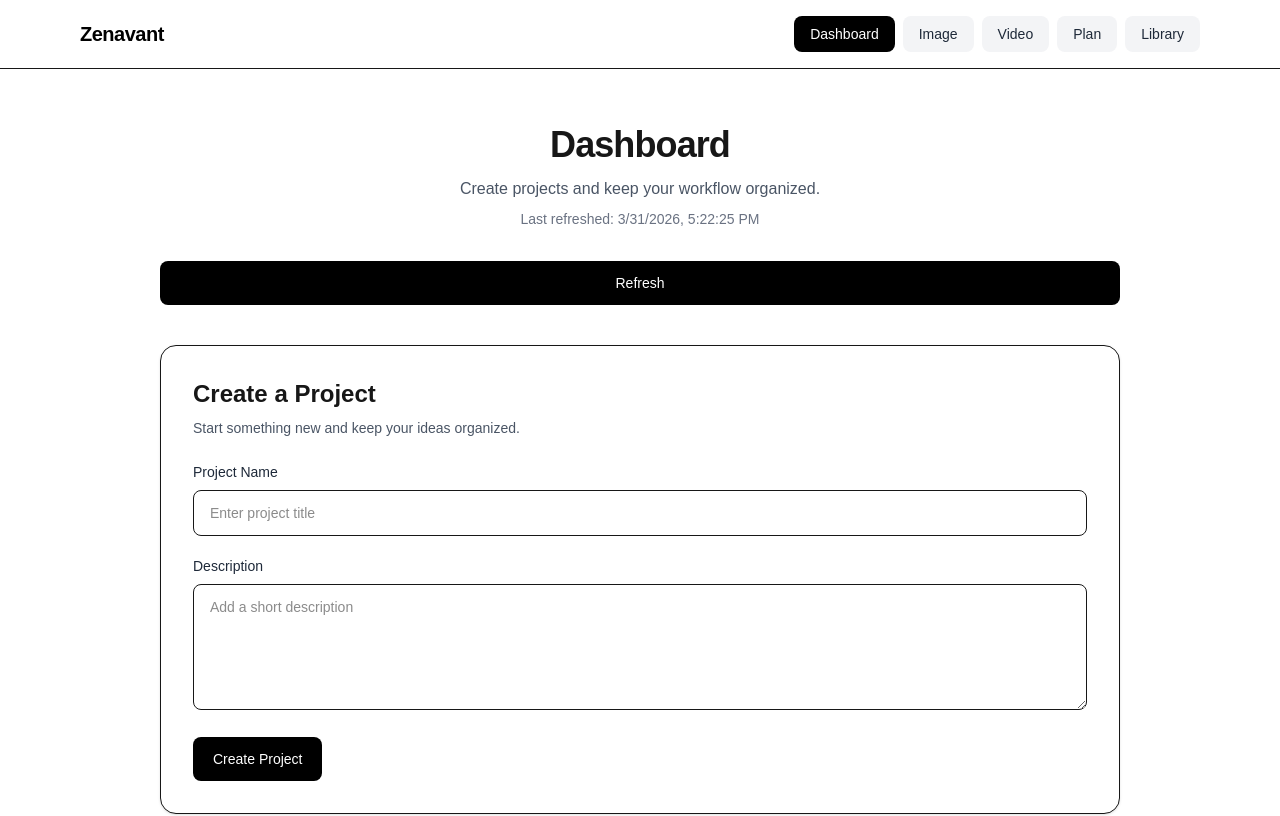
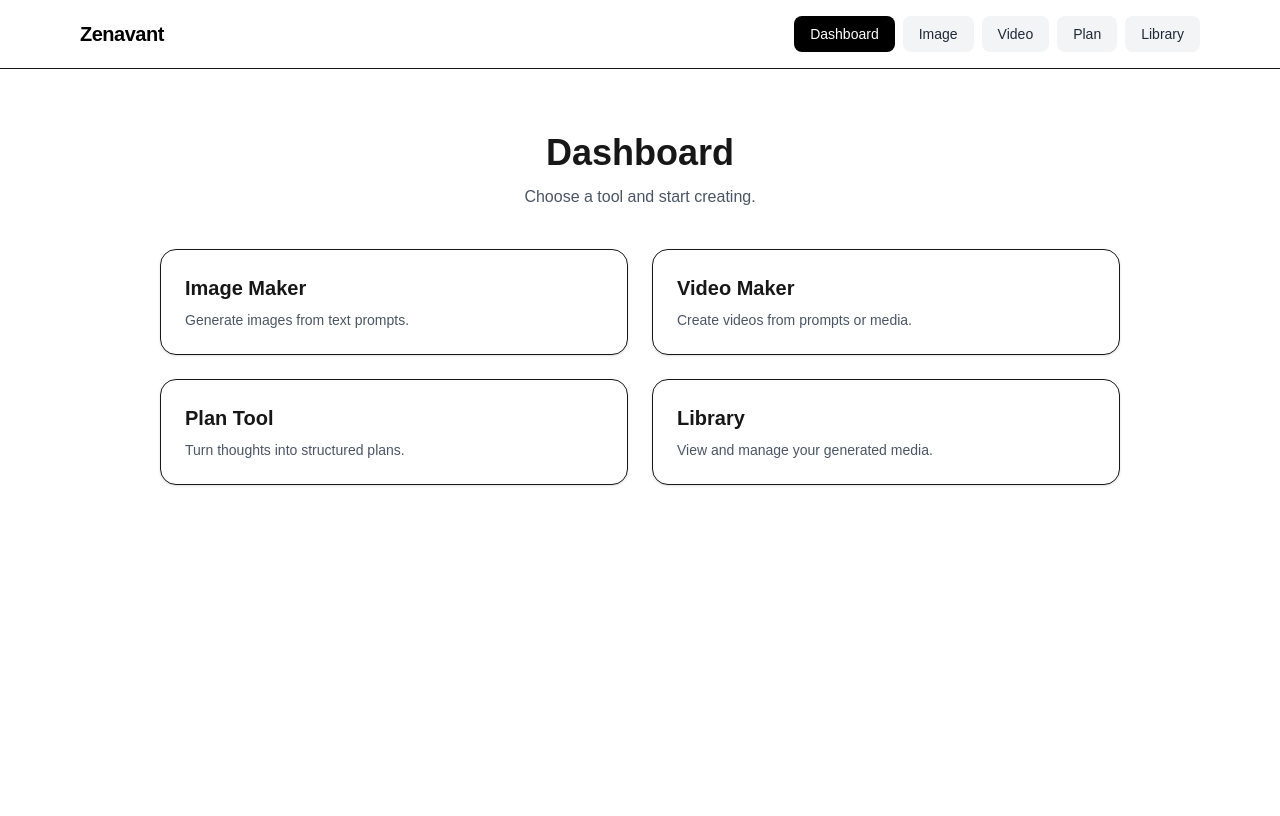
Before and after one commit to tamalock57/zenavant, a Next.js app: page /dashboard in a window 1280 px wide. Shown: the top 816 px of the page. Built offline with nearby package versions, Linux system fonts and the light colour scheme; no server answers; the database is empty.

Commit message:
Convert dashboard into tool hub

```diff
--- a/app/dashboard/page.tsx
+++ b/app/dashboard/page.tsx
@@ -1,199 +1,51 @@
 "use client";
 
-import { useEffect, useState } from "react";
-import { supabase } from "@/lib/supabaseClient";
+import Link from "next/link";
 
-type Project = {
-  id: string;
-  name: string | null;
-  description: string | null;
-  created_at: string | null;
-  status?: string | null;
-};
-
-function formatDate(value?: string | null) {
-  if (!value) return "Unknown date";
-  const date = new Date(value);
-  if (Number.isNaN(date.getTime())) return "Unknown date";
-  return date.toLocaleString();
-}
+const tools = [
+  {
+    title: "Image Maker",
+    description: "Generate images from text prompts.",
+    href: "/tools/image-maker",
+  },
+  {
+    title: "Video Maker",
+    description: "Create videos from prompts or media.",
+    href: "/tools/video-maker",
+  },
+  {
+    title: "Plan Tool",
+    description: "Turn thoughts into structured plans.",
+    href: "/tools/turn-thought-into-plan",
+  },
+  {
+    title: "Library",
+    description: "View and manage your generated media.",
+    href: "/tools/library",
+  },
+];
 
 export default function DashboardPage() {
-  const [projects, setProjects] = useState<Project[]>([]);
-  const [name, setName] = useState("");
-  const [description, setDescription] = useState("");
-  const [loading, setLoading] = useState(true);
-  const [refreshing, setRefreshing] = useState(false);
-  const [creating, setCreating] = useState(false);
-  const [error, setError] = useState<string | null>(null);
-  const [lastRefreshed, setLastRefreshed] = useState<string>("");
-
-  async function loadProjects(showLoading = true) {
-    try {
-      if (showLoading) setLoading(true);
-      setError(null);
-
-      const { data, error } = await supabase
-        .from("projects")
-        .select("id, name, description, created_at, status")
-        .order("created_at", { ascending: false });
-
-      if (error) throw error;
-
-      setProjects(data ?? []);
-      setLastRefreshed(new Date().toLocaleString());
-    } catch (err) {
-      console.error("Dashboard load failed:", err);
-      setError("Could not load projects.");
-    } finally {
-      setLoading(false);
-      setRefreshing(false);
-    }
-  }
-
-  async function handleRefresh() {
-    setRefreshing(true);
-    await loadProjects(false);
-  }
-
-  async function handleCreateProject(e: React.FormEvent) {
-    e.preventDefault();
-
-    if (!name.trim()) {
-      alert("Please enter a project name.");
-      return;
-    }
-
-    try {
-      setCreating(true);
-
-      const { data, error } = await supabase
-        .from("projects")
-        .insert([
-          {
-            name: name.trim(),
-            description: description.trim() || null,
-            status: "active",
-          },
-        ])
-        .select("id, name, description, created_at, status")
-        .single();
-
-      if (error) throw error;
-
-      setProjects((prev) => [data, ...prev]);
-      setName("");
-      setDescription("");
-      setLastRefreshed(new Date().toLocaleString());
-    } catch (err) {
-      console.error("Create project failed:", err);
-      alert("Could not create project.");
-    } finally {
-      setCreating(false);
-    }
-  }
-
-  useEffect(() => {
-    loadProjects(true);
-  }, []);
-
   return (
-    <main className="mx-auto max-w-6xl px-4 py-8">
-      <div className="mb-8 text-center">
-        <h1 className="text-4xl font-semibold tracking-tight">Dashboard</h1>
-        <p className="mt-3 text-base text-gray-600">
-          Create projects and keep your workflow organized.
+    <main className="mx-auto max-w-6xl px-4 py-10">
+      <div className="mb-10 text-center">
+        <h1 className="text-4xl font-semibold">Dashboard</h1>
+        <p className="mt-3 text-gray-600">
+          Choose a tool and start creating.
         </p>
-        {lastRefreshed && (
-          <p className="mt-2 text-sm text-gray-500">
-            Last refreshed: {lastRefreshed}
-          </p>
-        )}
       </div>
 
-      <button
-        onClick={handleRefresh}
-        disabled={refreshing}
-        className="mb-10 w-full rounded-lg bg-black px-4 py-3 text-sm font-medium text-white transition hover:opacity-90 disabled:cursor-not-allowed disabled:opacity-60"
-      >
-        {refreshing ? "Refreshing..." : "Refresh"}
-      </button>
-
-      <div className="grid gap-10">
-        <section className="rounded-2xl border bg-white p-8 shadow-sm">
-          <h2 className="text-2xl font-semibold">Create a Project</h2>
-          <p className="mt-2 text-sm text-gray-600">
-            Start something new and keep your ideas organized.
-          </p>
-
-          <form onSubmit={handleCreateProject} className="mt-6 space-y-5">
-            <div>
-              <label className="mb-2 block text-sm font-medium text-gray-800">
-                Project Name
-              </label>
-              <input
-                value={name}
-                onChange={(e) => setName(e.target.value)}
-                placeholder="Enter project title"
-                className="w-full rounded-lg border px-4 py-3 text-sm outline-none focus:border-black"
-              />
+      <div className="grid gap-6 sm:grid-cols-2">
+        {tools.map((tool) => (
+          <Link key={tool.title} href={tool.href}>
+            <div className="cursor-pointer rounded-2xl border bg-white p-6 shadow-sm transition hover:shadow-md hover:scale-[1.02]">
+              <h2 className="text-xl font-semibold">{tool.title}</h2>
+              <p className="mt-2 text-sm text-gray-600">
+                {tool.description}
+              </p>
             </div>
-
-            <div>
-              <label className="mb-2 block text-sm font-medium text-gray-800">
-                Description
-              </label>
-              <textarea
-                value={description}
-                onChange={(e) => setDescription(e.target.value)}
-                placeholder="Add a short description"
-                rows={5}
-                className="w-full rounded-lg border px-4 py-3 text-sm outline-none focus:border-black"
-              />
-            </div>
-
-            <button
-              type="submit"
-              disabled={creating}
-              className="rounded-lg bg-black px-5 py-3 text-sm font-medium text-white transition hover:opacity-90 disabled:cursor-not-allowed disabled:opacity-60"
-            >
-              {creating ? "Creating..." : "Create Project"}
-            </button>
-          </form>
-        </section>
-
-        <section className="rounded-2xl border bg-white p-8 shadow-sm">
-          <div className="mb-4 flex items-center justify-between">
-            <h2 className="text-2xl font-semibold">Projects</h2>
-            <span className="text-sm text-gray-500">{projects.length} total</span>
-          </div>
-
-          {loading ? (
-            <div className="text-sm text-gray-600">Loading projects...</div>
-          ) : error ? (
-            <div className="text-sm text-red-700">{error}</div>
-          ) : projects.length === 0 ? (
-            <div className="rounded-xl border p-4 text-sm text-gray-600">
-              No projects yet.
-            </div>
-          ) : (
-            <div className="space-y-4">
-              {projects.map((project) => (
-                <div key={project.id} className="rounded-xl border p-4">
-                  <h3 className="text-lg font-semibold text-gray-900">
-                    {project.name || "Untitled project"}
-                  </h3>
-                  <p className="mt-1 text-sm text-gray-600">
-                    {project.description || "No description."}
-                  </p>
-                  <p className="mt-2 text-xs text-gray-500">
-                    {formatDate(project.created_at)}
-                  </p>
-                </div>
-              ))}
-            </div>
-          )}
-        </section>
+          </Link>
+        ))}
       </div>
     </main>
   );
```
